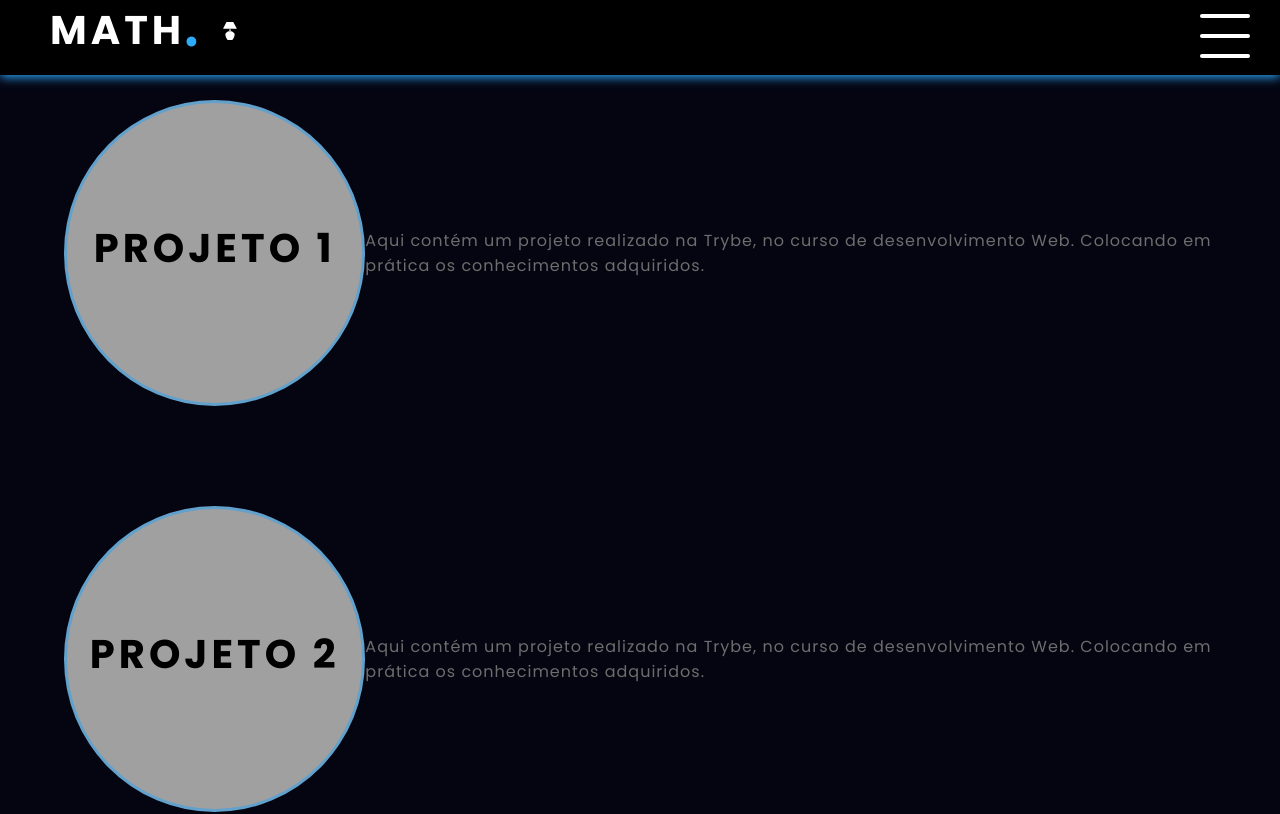
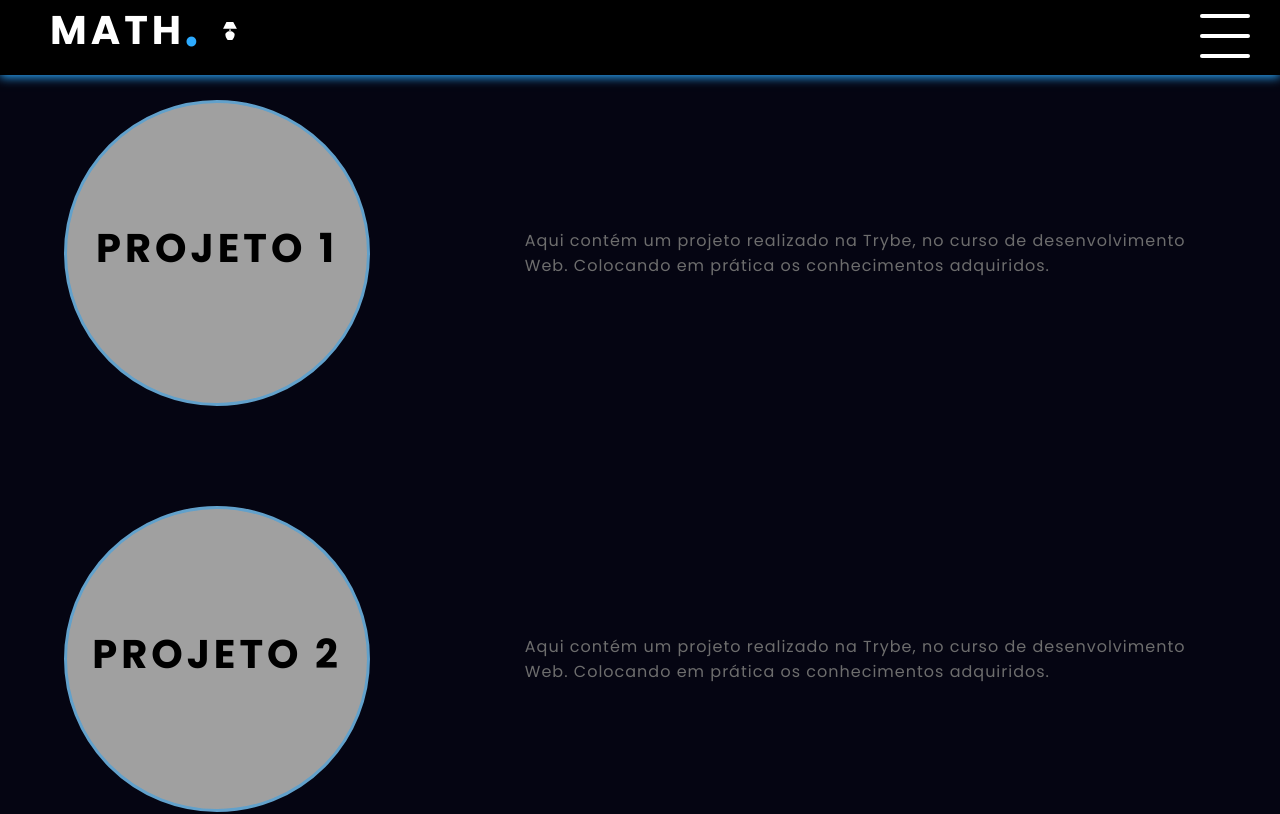
Before and after one commit to Mathluiz23/Portfolio-Math, a React (Create React App) app: page /projetos in a window 1280 px wide. Shown: the top 814 px of the page. Built offline with nearby package versions, Linux system fonts and the light colour scheme.

Commit message:
ajustando responsividade na pagina de projetos

```diff
--- a/src/css/App.css
+++ b/src/css/App.css
@@ -224,17 +224,18 @@ hr {
 .card-text-ligth{
   display: flex;
   align-items: center;
-  width: 75%;
+  width: 60%;
   height: 250px;
   letter-spacing: 1px;
   color: rgb(109, 109, 109);
+  margin: 40px;
   /* border:solid green; */
 }
 
 .card-text-dark{
   display: flex;
   align-items: center;
-  width: 75%;
+  width: 60%;
   height: 250px;
   letter-spacing: 1px;
   color: rgb(109, 109, 109);
```
